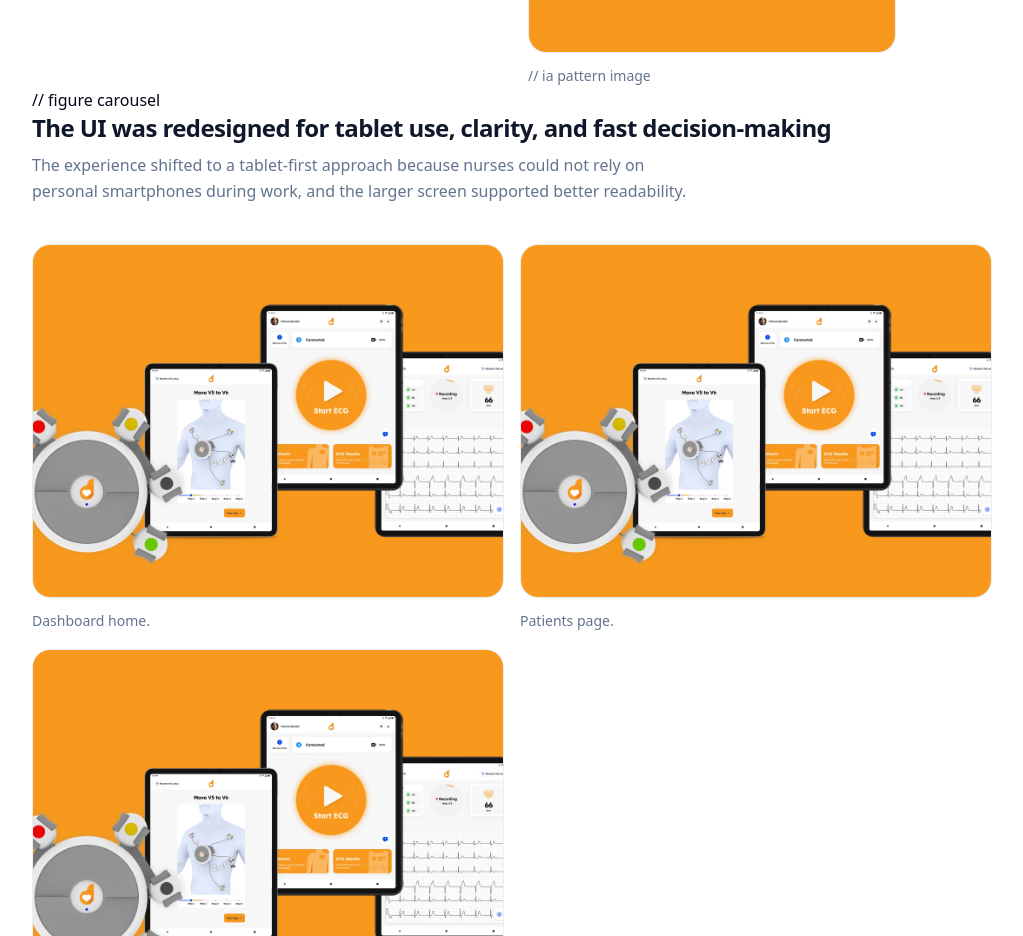
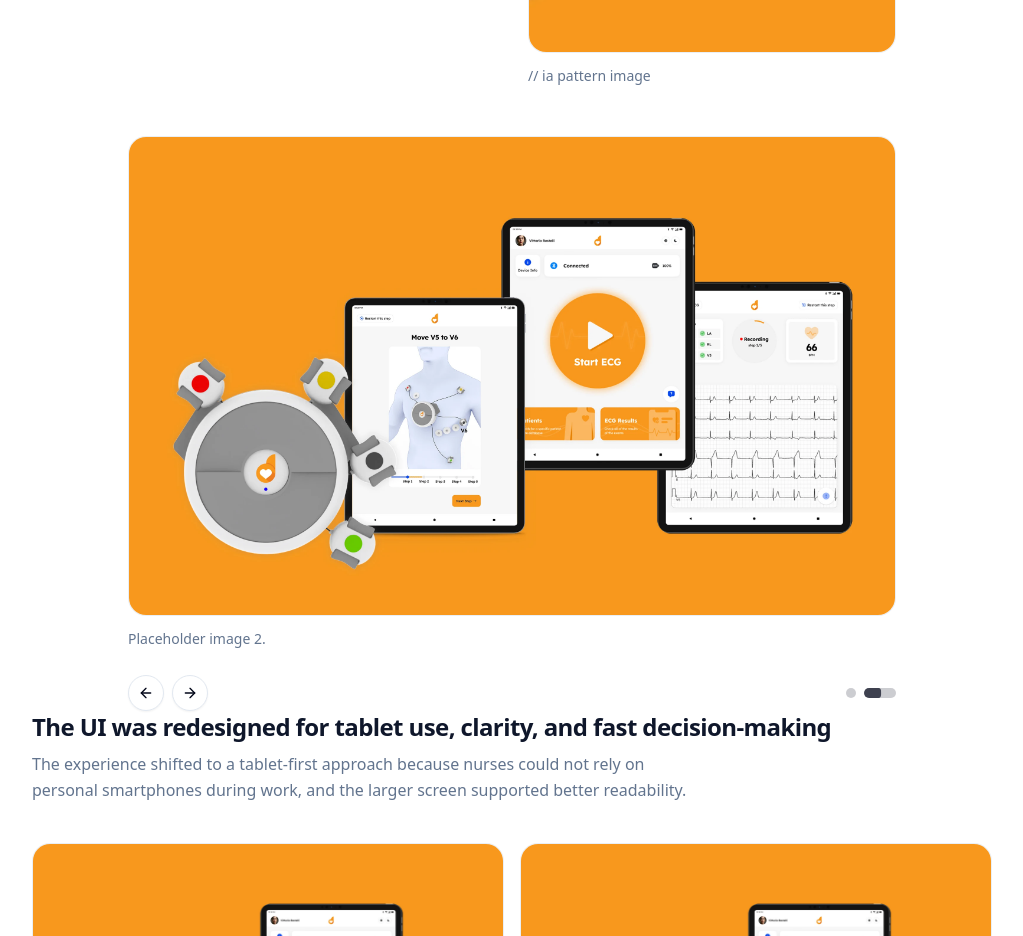
Before and after one commit to shkyb/shkyb.github.io, a React (Vite) app: page /projects/d-heart in a window 1280 px wide. Shown: the part 9780-10716 px from the top of the page, without its empty margins (128-1151 px from the left). Built offline with nearby package versions, Linux system fonts and the light colour scheme.

Commit message:
d-heart added carousel for old and new IA added loading mode to figure.jsx

```diff
--- a/src/case-studies/d-heart/index.jsx
+++ b/src/case-studies/d-heart/index.jsx
@@ -778,9 +778,58 @@ show
               }}
 
             />
+
+            <Carousel
+              className="mx-auto mt-12 max-w-5xl"
+              options={{ align: "start", loop: true }}
+              plugins={[
+                Autoplay({ delay: 4500, stopOnInteraction: false })
+              ]}
+            >
+              <CarouselContent>
+                {[
+                  {
+                    src: placeholder,
+                    alt: "Placeholder figure 1",
+                    aspect: "aspect-[16/10]",
+                    caption: "Placeholder image 1.",
+                    fetchPriority: "high",
+                  },
+                  {
+                    src: placeholder,
+                    alt: "Placeholder figure 2",
+                    aspect: "aspect-[16/10]",
+                    caption: "Placeholder image 2.",
+                    fetchPriority: "high",
+                  },
+                ].map((item, index) => (
+                  <CarouselItem key={index}>
+                    <Figure
+                      src={item.src}
+                      alt={item.alt}
+                      aspect={item.aspect}
+                      caption={item.caption}
+                      loading="eager"
+                      fetchPriority={item.fetchPriority}
+                      decoding="sync"
+                      frame="smooth"
+                    />
+                  </CarouselItem>
+                ))}
+              </CarouselContent>
+
+              <div className="mt-6 flex items-center justify-between gap-4">
+                <div className="flex items-center gap-2">
+                  <CarouselPrevious className="static left-auto top-auto translate-y-0" />
+                  <CarouselNext className="static right-auto top-auto translate-y-0" />
+                </div>
+
+                <CarouselDots className="mt-0 justify-end" progressDuration={4500} />
+              </div>
+            </Carousel>
           </div>
 
-          // figure carousel
+
 
 
 
--- a/src/components/case/blocks/Figure.jsx
+++ b/src/components/case/blocks/Figure.jsx
@@ -29,6 +29,8 @@ function inferType(src) {
  * - aspect?: string                // e.g. "aspect-[16/9]" | "aspect-video"
  * - fit?: "cover" | "contain"      // image fit only (video uses cover-like behavior)
  * - loading?: "lazy" | "eager"     // image only
+ * - fetchPriority?: "high" | "low" | "auto"
+ * - decoding?: "sync" | "async" | "auto"
  * - type?: "auto" | "image" | "video"    // default "auto"
  *
  * Video props:
@@ -53,6 +55,8 @@ export function Figure({
   aspect,
   fit = "cover",
   loading = "lazy",
+  fetchPriority = "auto",
+  decoding = "async",
   type = "auto",
 
   // video
@@ -107,6 +111,8 @@ export function Figure({
             src={src}
             alt={alt}
             loading={loading}
+            fetchPriority={fetchPriority}
+            decoding={decoding}
             className={cn(
               "h-auto w-full",
               aspect ? "h-full" : null,
```
